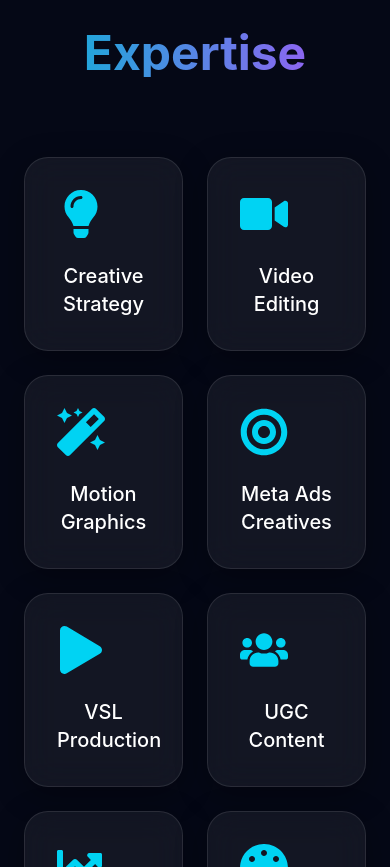
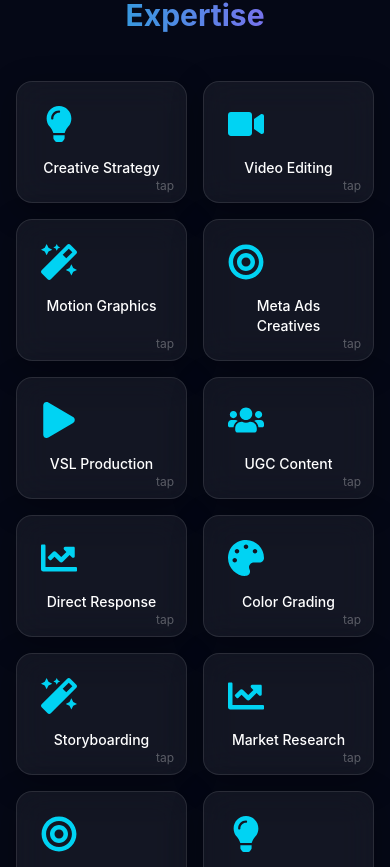
Before and after one commit to vedjadhav2816/Elena-Jimenez-Luis-Portfolio-, a React (Vite) app: page / in a window 390 px wide. Shown: the part 1717-2584 px from the top of the page. Built offline with nearby package versions, Linux system fonts and the light colour scheme.

Commit message:
Updated Skills

```diff
--- a/src/components/Skills.jsx
+++ b/src/components/Skills.jsx
@@ -1,5 +1,5 @@
 import { motion, AnimatePresence } from "framer-motion";
-import { useState } from "react";
+import { useState, useRef, useEffect } from "react";
 import {
   FaVideo, FaMagic, FaChartLine, FaPalette,
   FaLightbulb, FaUsers, FaBullseye, FaPlay
@@ -8,84 +8,84 @@ import {
 const skillsData = [
   {
     name: "Creative Strategy",
-    icon: <FaLightbulb className="text-5xl" />,
+    icon: <FaLightbulb className="text-4xl md:text-5xl" />,
     desc: "End-to-end campaign concepts that drive massive ROI",
     color: "cyan",
     visual: "🎯"
   },
   {
     name: "Video Editing",
-    icon: <FaVideo className="text-5xl" />,
+    icon: <FaVideo className="text-4xl md:text-5xl" />,
     desc: "Cinematic cuts, pacing & storytelling that converts",
     color: "purple",
     visual: "🎬"
   },
   {
     name: "Motion Graphics",
-    icon: <FaMagic className="text-5xl" />,
+    icon: <FaMagic className="text-4xl md:text-5xl" />,
     desc: "Smooth animations and dynamic text that captivate",
     color: "emerald",
     visual: "✨"
   },
   {
     name: "Meta Ads Creatives",
-    icon: <FaBullseye className="text-5xl" />,
+    icon: <FaBullseye className="text-4xl md:text-5xl" />,
     desc: "High-converting hooks & visuals for cold traffic",
     color: "rose",
     visual: "📈"
   },
   {
     name: "VSL Production",
-    icon: <FaPlay className="text-5xl" />,
+    icon: <FaPlay className="text-4xl md:text-5xl" />,
     desc: "Long-form sales videos optimized for conversions",
     color: "amber",
     visual: "📺"
   },
   {
     name: "UGC Content",
-    icon: <FaUsers className="text-5xl" />,
+    icon: <FaUsers className="text-4xl md:text-5xl" />,
     desc: "Authentic user-generated style content at scale",
     color: "teal",
     visual: "📱"
   },
   {
     name: "Direct Response",
-    icon: <FaChartLine className="text-5xl" />,
+    icon: <FaChartLine className="text-4xl md:text-5xl" />,
     desc: "Data-backed creatives focused on immediate action",
     color: "orange",
     visual: "💰"
   },
   {
     name: "Color Grading",
-    icon: <FaPalette className="text-5xl" />,
+    icon: <FaPalette className="text-4xl md:text-5xl" />,
     desc: "Cinematic color that enhances mood & brand feel",
     color: "violet",
     visual: "🌈"
   },
   {
     name: "Storyboarding",
-    icon: <FaMagic className="text-5xl" />,
+    icon: <FaMagic className="text-4xl md:text-5xl" />,
     desc: "Visual planning that ensures perfect narrative flow",
     color: "sky",
     visual: "📝"
   },
   {
     name: "Market Research",
-    icon: <FaChartLine className="text-5xl" />,
+    icon: <FaChartLine className="text-4xl md:text-5xl" />,
     desc: "Deep audience insights before creative execution",
     color: "lime",
     visual: "🔍"
   },
   {
     name: "Data-Driven Creatives",
-    icon: <FaBullseye className="text-5xl" />,
+    icon: <FaBullseye className="text-4xl md:text-5xl" />,
     desc: "Creatives tested and optimized with real performance data",
     color: "cyan",
     visual: "📊"
   },
   {
     name: "Brand Storytelling",
-    icon: <FaLightbulb className="text-5xl" />,
+    icon: <FaLightbulb className="text-4xl md:text-5xl" />,
     desc: "Emotional narratives that build lasting brand connection",
     color: "fuchsia",
     visual: "❤️"
@@ -94,38 +94,123 @@ const skillsData = [
 
 export default function Skills() {
   const [selectedSkill, setSelectedSkill] = useState(null);
+  const [popupOpen, setPopupOpen] = useState(false);
+  const hideTimeoutRef = useRef(null);
+  const skillRefs = useRef({});
+
+  // Clear timeout on unmount
+  useEffect(() => {
+    return () => {
+      if (hideTimeoutRef.current) clearTimeout(hideTimeoutRef.current);
+    };
+  }, []);
+
+  const handleMouseEnter = (skill) => {
+    // Cancel any pending hide
+    if (hideTimeoutRef.current) {
+      clearTimeout(hideTimeoutRef.current);
+      hideTimeoutRef.current = null;
+    }
+    setSelectedSkill(skill);
+    setPopupOpen(true);
+  };
+
+  const handleMouseLeave = () => {
+    // Delay hiding so that click can override
+    hideTimeoutRef.current = setTimeout(() => {
+      // Only hide if not clicked (we'll track via a flag, but we'll check if it's still the same skill)
+      // Actually we just close the popup after delay, but if a click happened, we want it to stay open.
+      // We can set a flag, but simpler: we'll check if the popup is open via click.
+      // We'll use a separate state for click vs hover.
+      // But for simplicity, we'll close after delay unless a click happens.
+      // The click will set a different state that overrides.
+      setPopupOpen(false);
+      // Delay the removal of selectedSkill so the animation can play
+      setTimeout(() => {
+        // Only clear if the same skill is still selected (no new hover)
+        if (selectedSkill === skill) {
+          setSelectedSkill(null);
+        }
+      }, 200);
+    }, 300);
+  };
+
+  const handleClick = (skill) => {
+    // Cancel any pending hide
+    if (hideTimeoutRef.current) {
+      clearTimeout(hideTimeoutRef.current);
+      hideTimeoutRef.current = null;
+    }
+    // Toggle: if same skill is already selected and popup is open, close it
+    if (selectedSkill === skill && popupOpen) {
+      setPopupOpen(false);
+      setSelectedSkill(null);
+    } else {
+      setSelectedSkill(skill);
+      setPopupOpen(true);
+    }
+  };
+
+  // Close popup when clicking outside (on the backdrop)
+  const handleBackdropClick = (e) => {
+    if (e.target === e.currentTarget) {
+      setPopupOpen(false);
+      setSelectedSkill(null);
+    }
+  };
+
+  // Close on ESC key
+  useEffect(() => {
+    const handleEsc = (e) => {
+      if (e.key === 'Escape') {
+        setPopupOpen(false);
+        setSelectedSkill(null);
+      }
+    };
+    document.addEventListener('keydown', handleEsc);
+    return () => document.removeEventListener('keydown', handleEsc);
+  }, []);
 
   return (
-    <section id="skills" className="py-24 px-6 relative">
+    <section id="skills" className="py-16 md:py-24 px-4 md:px-6 relative">
       <div className="max-w-6xl mx-auto">
         <motion.h2
           initial={{ opacity: 0, y: 30 }}
           whileInView={{ opacity: 1, y: 0 }}
-          className="text-5xl font-bold text-center mb-20 gradient-text"
+          className="text-3xl md:text-5xl font-bold text-center mb-12 md:mb-20 gradient-text"
         >
           Expertise
         </motion.h2>
 
-        <div className="grid grid-cols-2 md:grid-cols-3 lg:grid-cols-4 gap-6">
+        <div className="grid grid-cols-2 sm:grid-cols-3 lg:grid-cols-4 gap-4 md:gap-6">
           {skillsData.map((skill, index) => (
             <motion.div
               key={skill.name}
+              ref={el => skillRefs.current[skill.name] = el}
               initial={{ opacity: 0, scale: 0.8, y: 40 }}
               whileInView={{ opacity: 1, scale: 1, y: 0 }}
               transition={{ delay: index * 0.05 }}
               whileHover={{
-                scale: 1.08,
-                y: -12,
-                transition: { duration: 0.3 }
+                scale: 1.06,
+                y: -8,
+                transition: { duration: 0.2 }
               }}
-              onHoverStart={() => setSelectedSkill(skill)}
-              onHoverEnd={() => setSelectedSkill(null)}
-              className="glass p-8 rounded-3xl text-center border border-white/10 hover:border-cyan-400/50 cursor-pointer relative overflow-hidden group"
+              onMouseEnter={() => handleMouseEnter(skill)}
+              onMouseLeave={() => handleMouseLeave()}
+              onClick={() => handleClick(skill)}
+              className={`glass p-6 md:p-8 rounded-2xl md:rounded-3xl text-center border border-white/10 hover:border-cyan-400/50 cursor-pointer relative overflow-hidden group transition-all duration-300 ${
+                selectedSkill === skill && popupOpen ? 'ring-2 ring-cyan-400/60' : ''
+              }`}
             >
-              <div className="text-cyan-400 mb-6 transition-transform group-hover:scale-110 duration-300">
+              <div className={`text-cyan-400 mb-4 md:mb-6 transition-transform group-hover:scale-110 duration-300`}>
                 {skill.icon}
               </div>
-              <p className="text-xl font-medium text-white">{skill.name}</p>
+              <p className="text-sm md:text-xl font-medium text-white">{skill.name}</p>
+
+              {/* Mobile tap hint (optional) */}
+              <div className="absolute bottom-2 right-3 opacity-30 text-xs md:hidden">
+                tap
+              </div>
 
               {/* 3D shine effect */}
               <div className="absolute inset-0 bg-gradient-to-br from-white/10 to-transparent opacity-0 group-hover:opacity-30 transition-opacity" />
@@ -133,37 +218,58 @@ export default function Skills() {
           ))}
         </div>
 
-        {/* Floating Detail Popup */}
+        {/* Floating Detail Popup - appears on hover (desktop) and click (mobile) */}
         <AnimatePresence>
-          {selectedSkill && (
+          {popupOpen && selectedSkill && (
             <motion.div
               initial={{ opacity: 0, y: 20, scale: 0.95 }}
               animate={{ opacity: 1, y: 0, scale: 1 }}
               exit={{ opacity: 0, y: 20, scale: 0.95 }}
               transition={{ duration: 0.25 }}
-              className="fixed bottom-8 left-1/2 -translate-x-1/2 z-50 glass px-10 py-6 rounded-3xl shadow-2xl border border-cyan-400/30 max-w-md pointer-events-none"
+              className="fixed bottom-4 md:bottom-8 left-1/2 -translate-x-1/2 z-50 w-[90%] max-w-md glass px-6 md:px-10 py-5 md:py-6 rounded-2xl md:rounded-3xl shadow-2xl border border-cyan-400/30"
+              onClick={(e) => e.stopPropagation()}
             >
-              <div className="flex items-center gap-6">
-                <div className="text-6xl text-cyan-400">
+              <div className="flex items-center gap-4 md:gap-6">
+                <div className="text-4xl md:text-6xl text-cyan-400 flex-shrink-0">
                   {selectedSkill.icon}
                 </div>
 
-                <div>
-                  <h3 className="text-2xl font-bold text-white mb-1">
+                <div className="flex-1">
+                  <h3 className="text-xl md:text-2xl font-bold text-white mb-1">
                     {selectedSkill.name}
                   </h3>
-                  <p className="text-gray-300 leading-relaxed">
+                  <p className="text-sm md:text-base text-gray-300 leading-relaxed">
                     {selectedSkill.desc}
                   </p>
                 </div>
               </div>
 
-              <div className="text-7xl text-center mt-4 opacity-20">
+              <div className="text-5xl md:text-7xl text-center mt-3 md:mt-4 opacity-20 select-none">
                 {selectedSkill.visual}
               </div>
+
+              {/* Close button (for mobile) */}
+              <button
+                onClick={() => {
+                  setPopupOpen(false);
+                  setSelectedSkill(null);
+                }}
+                className="absolute top-2 right-3 text-gray-400 hover:text-white text-xl md:hidden"
+                aria-label="Close"
+              >
+                ✕
+              </button>
             </motion.div>
           )}
         </AnimatePresence>
+
+        {/* Backdrop for clicking outside to close (mobile) */}
+        {popupOpen && (
+          <div
+            className="fixed inset-0 z-40 bg-black/20 backdrop-blur-sm md:hidden"
+            onClick={handleBackdropClick}
+          />
+        )}
       </div>
     </section>
   );
```
